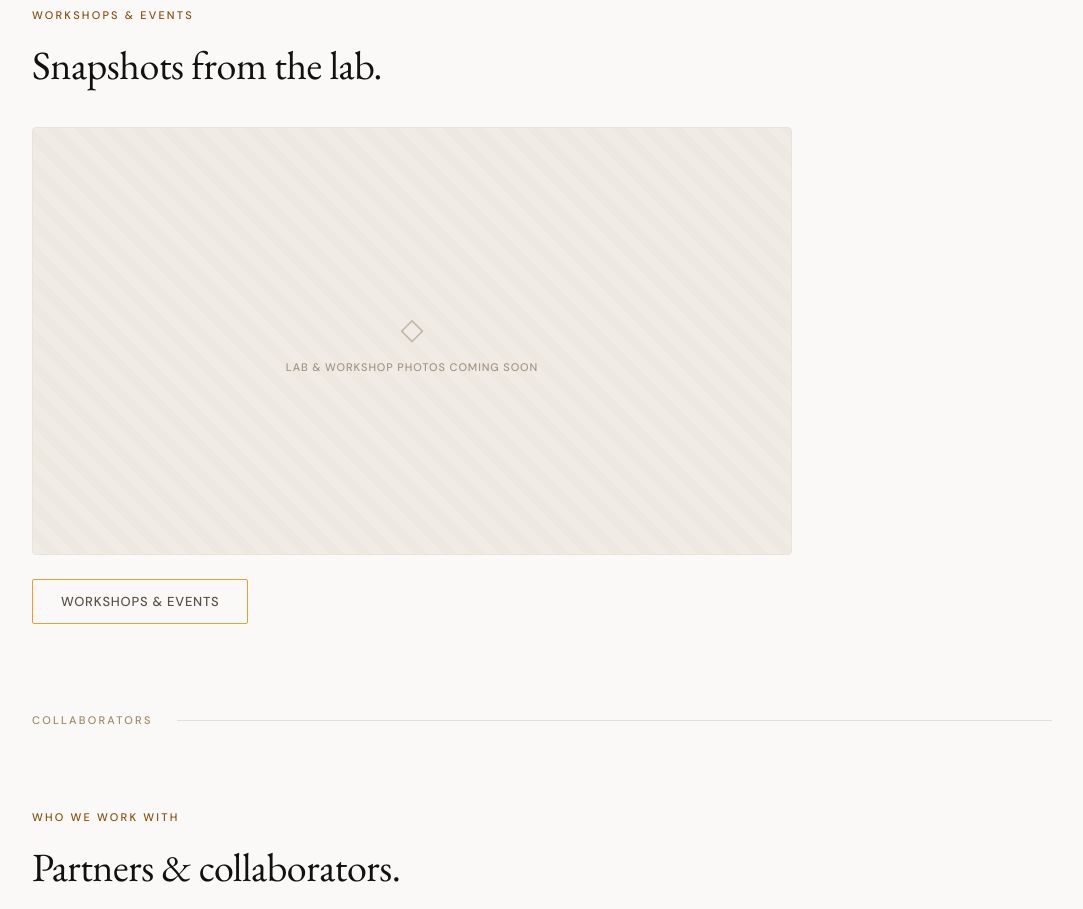
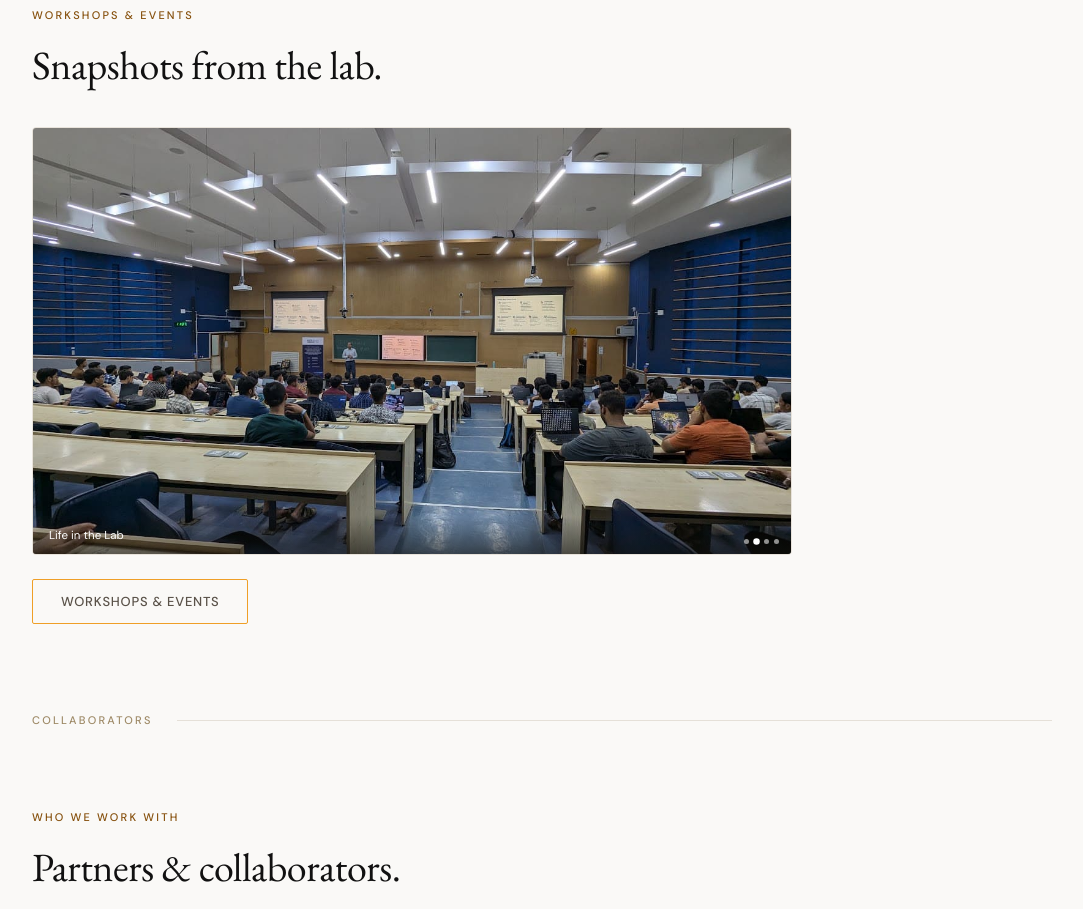
Before and after one commit to MicroBuddha/sml-website, a Next.js app: page / in a window 1280 px wide. Shown: the part 3280-4189 px from the top of the page, without its empty margins (98-1181 px from the left). Built offline with nearby package versions, Linux system fonts and the light colour scheme.

Commit message:
Update events.ts

```diff
--- a/content/events.ts
+++ b/content/events.ts
@@ -18,6 +18,21 @@
 }
 
 export const events: EventItem[] = [
+  {
+    _id: 'life-in-the-lab',
+    title: 'Life in the Lab',
+    category: 'event',
+    date: '2026-01-01',
+    location: 'Sensing & Monitoring Lab, IIT Bombay',
+    description: 'Snapshots from day-to-day work and activities in the lab.',
+    gallery: [
+      '/images/events/lab_photo.jpg',
+      '/images/events/lab_photo2.jpg',
+      '/images/events/lab_photo3.jpg',
+      '/images/events/lab_photo4.jpg',
+    ],
+  },
+
   // Example — copy this block per item, then delete the comment markers:
   //
   // {
```
